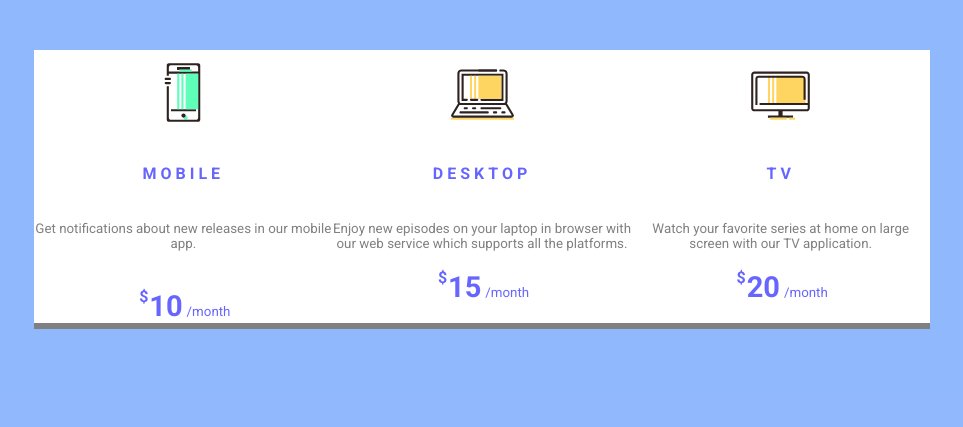
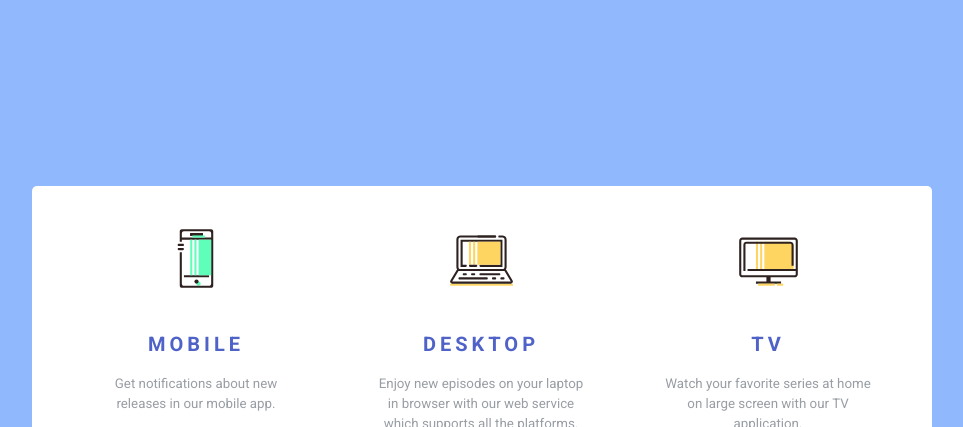
Before and after one commit to iegarcia/frontloops, a plain HTML site: page loop1/01/index.html in a window 1280 px wide. Shown: the part 114-541 px from the top of the page, without its empty margins (158-1121 px from the left). Drawn offline with nearby package versions, Linux system fonts and the light colour scheme.

Commit message:
Loop 1: fixing viewport issues

```diff
--- a/loop1/01/css/styles.css
+++ b/loop1/01/css/styles.css
@@ -1,91 +1,102 @@
-*{
+* {
   box-sizing: border-box;
   margin: 0 auto;
   padding: 0;
-  font-family: Roboto, sans-serif;
+  font-family: "Roboto", sans-serif;
 }
 
-body{
-  text-align: center;
-}
-
-.section {
-  display: flex;
-  align-items: center;
-  width: 100%;
-  height: 600px;
-}
-
-.container{
+.loop1 {
   background-color: #629afcb3;
-  width: 100%;
   height: 100vh;
 }
 
-section{
-  display: flex;
-  background: #fff;
-  width: 70%;
-  box-shadow: 0px 6px grey;
-}
-article{
-  width: 34%;
+/* ------ Patch last resource ------ */
+
+.position_patch {
+  height: 300px;
 }
 
-p {
-  color: grey;
+/* --------------------------------- */
+
+.offer_box {
+  background: #fff;
+  text-align: center;
+  width: 900px;
+  border-radius: 5px;
+}
+
+.left_side {
+  margin-left: 19px;
+  margin-right: 46px;
+}
+.middle_side {
+  margin-left: 8px;
+  margin-right: 28px;
+}
+.right_side {
+  margin-left: 28px;
+  margin-right: 46px;
+}
+
+.offer_content {
+  margin-top: 19px;
+}
+
+.offer_link {
+  text-decoration: none;
+  display: block;
+  width: 290px;
+}
+
+.offer_link:hover {
+  background-color: #bdbdbd33;
+}
+
+.offer_image {
+  width: 67px;
+  margin-top: 20px;
+  margin-bottom: 40px;
+}
+
+.offer_title {
+  text-transform: uppercase;
+  color: rgb(78, 98, 200);
+  letter-spacing: 4px;
+  font-size: 20px;
+  font-weight: 700;
+  margin-bottom: 18px;
+}
+
+.offer_text {
+  color: rgb(153, 158, 164);
   width: 100%;
   font-size: smaller;
 }
 
-.dollar{
-  font-size: 16px;
+.offer_price {
+  height: 60px;
+  margin-bottom: 20px;
+}
+
+.offer_price p {
+  color: rgb(78, 98, 200);
+  display: inline;
+}
+
+.money_symbol {
+  font-size: 14px;
   font-weight: bold;
   position: relative;
   left: 3px;
   bottom: 14px;
 }
 
-.size{
-  font-weight: bold;
-  font-size: 29px;
+.value {
+  font-weight: 500;
+  font-size: 32px;
 }
 
-.dollar, .size, .mes{
-  display: inline;
-  color: #00f9;
+.period {
+  font-weight: 400;
+  font-size: 13px;
 }
-
-a{
-  text-decoration: none;
-  display: block;
-  width: 100%;
-  height:100%;
-}
-
-a:hover{
-  background-color: #bdbdbd33;
-}
-
-.imagen{
-  width: 67px;
-  display: block;
-  margin-top: 9px;
-}
-
-h2{
-  text-transform: uppercase;
-  color: #00f9;
-  letter-spacing: 4px;
-  font-size: unset;
-}
-
-@media (min-width: 274px) and (max-width: 768px) {
-   section {
-     flex-direction: column;
-     width: 100%;
-   }
-   article {
-     width: 100%;
-   }
- }
--- a/loop1/01/index.html
+++ b/loop1/01/index.html
@@ -11,64 +11,87 @@
 <!DOCTYPE html>
 <html lang="en">
   <head>
-  <meta charset="UTF-8">
-  <meta name="viewport" content="width=device-width, initial-scale=1">
-  <meta http-equiv="X-UA-Compatible" content="ie=edge">
+    <meta charset="UTF-8" />
+    <meta name="viewport" content="width=device-width, initial-scale=1" />
+    <meta http-equiv="X-UA-Compatible" content="ie=edge" />
     <title>Loop 1 - Step 1</title>
-  <link href="https://fonts.googleapis.com/css?family=Roboto:400,500,700" rel="stylesheet">
+    <link
+      href="https://fonts.googleapis.com/css?family=Roboto:400,500,700"
+      rel="stylesheet"
+    />
+    <link
+      href="https://cdn.jsdelivr.net/npm/bootstrap@5.2.0/dist/css/bootstrap.min.css"
+      rel="stylesheet"
+      integrity="sha384-gH2yIJqKdNHPEq0n4Mqa/HGKIhSkIHeL5AyhkYV8i59U5AR6csBvApHHNl/vI1Bx"
+      crossorigin="anonymous"
+    />
     <link rel="stylesheet" href="css/styles.css" />
   </head>
   <body>
+    <div class="loop1">
       <div class="container">
-    <div class="section">
-        <section>
-          <article class="mobile">
-            <a href="#">
-              <img class="imagen" src="img/device.svg" alt="mobile">
-              <br>
-              <br>
-              <h2>mobile</h2>
-              <br>
-              <br>
-              <p>Get notifications about new releases in our mobile app.</p>
-              <br>
-              <br>
-              <p class="dollar">$</p>
-              <p class="size">10</p>
-              <p class="mes">/month</p>
+        <div class="position_patch"></div>
+        <div class="offer_box">
+          <div class="row">
+            <div class="col-md-3 left_side">
+              <section class="offer_content">
+                <a class="offer_link" href="#">
+                  <img class="offer_image" src="img/device.svg" alt="mobile" />
+                  <h2 class="offer_title">mobile</h2>
+                  <p class="offer_text">
+                    Get notifications about new <br />
+                    releases in our mobile app.
+                  </p>
+                  <div class="offer_price">
+                    <p class="money_symbol">$</p>
+                    <p class="value">10</p>
+                    <p class="period">/ month</p>
+                  </div>
                 </a>
-          </article>
-          <article class="desktop">
-            <a href="#">
-              <img class="imagen" src="img/laptop.svg" alt="desktop">
-              <br>
-              <br>
-              <h2>desktop</h2>
-              <br>
-              <br>
-              <p>Enjoy new episodes on your laptop in browser with our web service which supports all the platforms.</p>
-              <br>
-              <p class="dollar">$</p>
-              <p class="size">15</p>
-              <p class="mes">/month</p>
+              </section>
+            </div>
+            <div class="col-md-3 middle_side">
+              <section class="offer_content">
+                <a class="offer_link" href="#">
+                  <img class="offer_image" src="img/laptop.svg" alt="desktop" />
+                  <h2 class="offer_title">desktop</h2>
+                  <p class="offer_text">
+                    Enjoy new episodes on your laptop <br />
+                    in browser with our web service <br />
+                    which supports all the platforms.
+                  </p>
+                  <div class="offer_price">
+                    <p class="money_symbol">$</p>
+                    <p class="value">15</p>
+                    <p class="period">/ month</p>
+                  </div>
                 </a>
-          </article>
-          <article class="tv">
-            <a href="#">
-              <img class="imagen" src="img/monitor.svg" alt="tv">
-              <br>
-              <br>
-              <h2>tv</h2>
-              <br>
-              <br>
-              <p>Watch your favorite series at home on large screen with our TV application.</p>
-              <br>
-              <p class="dollar">$</p>
-              <p class="size">20</p>
-              <p class="mes">/month</p>
+              </section>
+            </div>
+            <div class="col-md-3 right_side">
+              <section class="offer_content">
+                <a class="offer_link" href="#">
+                  <img
+                    class="offer_image"
+                    src="img/monitor.svg"
+                    alt="television"
+                  />
+                  <h2 class="offer_title">TV</h2>
+                  <p class="offer_text">
+                    Watch your favorite series at home <br />
+                    on large screen with our TV <br />
+                    application.
+                  </p>
+                  <div class="offer_price">
+                    <p class="money_symbol">$</p>
+                    <p class="value">20</p>
+                    <p class="period">/ month</p>
+                  </div>
                 </a>
-          </article>
               </section>
+            </div>
+          </div>
+        </div>
       </div>
     </div>
   </body>
```
Lines whose indentation alone changed are shown as unchanged.
